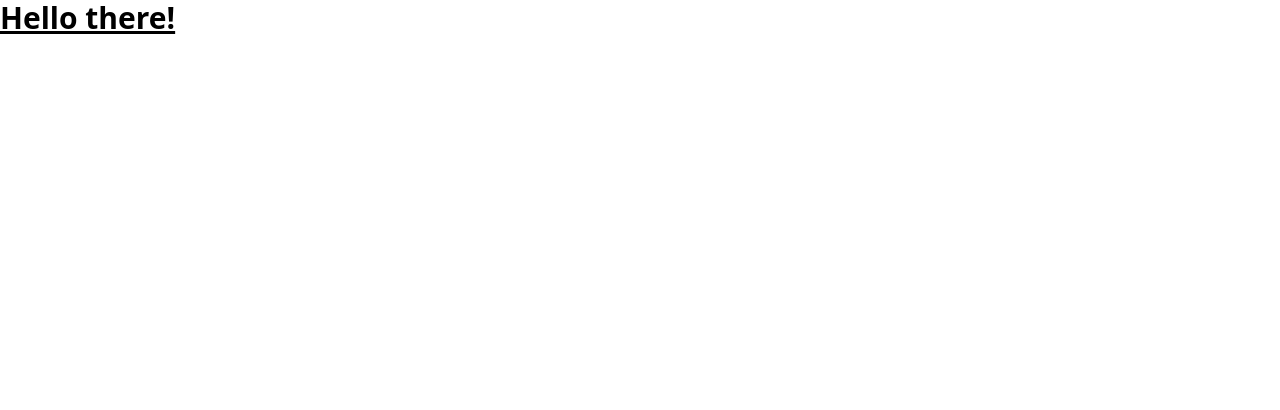
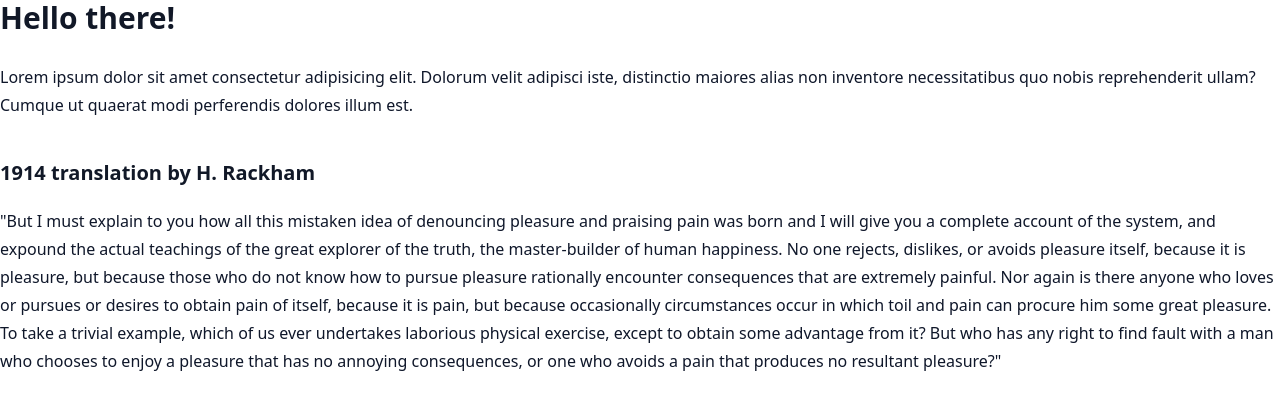
Before and after one commit to dencelkbabu/learning-tailwindcss-static, a website built with Vite: page index.html in a window 1280 px wide. Built offline with nearby package versions, Linux system fonts and the light colour scheme.

Commit message:
feat: checking out tailwind-typography plugin
Signed-off-by: Dencel K Babu <dencelbabu@gmail.com>

```diff
--- a/index.html
+++ b/index.html
@@ -9,6 +9,14 @@
     <script src="scripts/main.js"></script>
 </head>
 <body>
-    <h1 class="text-3xl font-bold underline">Hello there!</h1>
+    <article class="prose max-w-none prose-p:text-slate-900 hover:prose-p:text-slate-300">
+        <h1 class="text-3xl">Hello there!</h1>
+        <p>
+          Lorem ipsum dolor sit amet consectetur adipisicing elit. Dolorum velit adipisci iste, distinctio maiores alias non inventore necessitatibus quo nobis reprehenderit ullam? Cumque ut quaerat modi perferendis dolores illum est.
+        </p>
+
+        <h2 class="text-xl">1914 translation by H. Rackham</h2>
+        <p>"But I must explain to you how all this mistaken idea of denouncing pleasure and praising pain was born and I will give you a complete account of the system, and expound the actual teachings of the great explorer of the truth, the master-builder of human happiness. No one rejects, dislikes, or avoids pleasure itself, because it is pleasure, but because those who do not know how to pursue pleasure rationally encounter consequences that are extremely painful. Nor again is there anyone who loves or pursues or desires to obtain pain of itself, because it is pain, but because occasionally circumstances occur in which toil and pain can procure him some great pleasure. To take a trivial example, which of us ever undertakes laborious physical exercise, except to obtain some advantage from it? But who has any right to find fault with a man who chooses to enjoy a pleasure that has no annoying consequences, or one who avoids a pain that produces no resultant pleasure?"</p>
+    </article>
 </body>
 </html>
```
